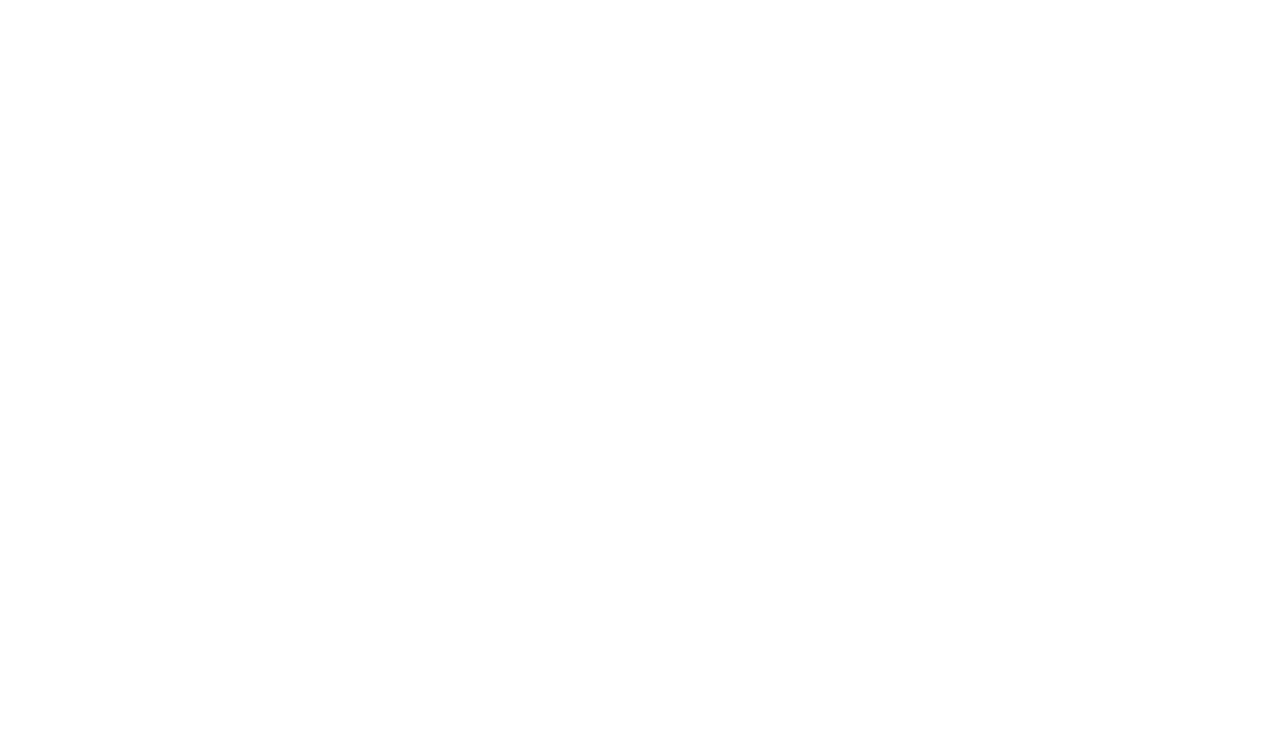
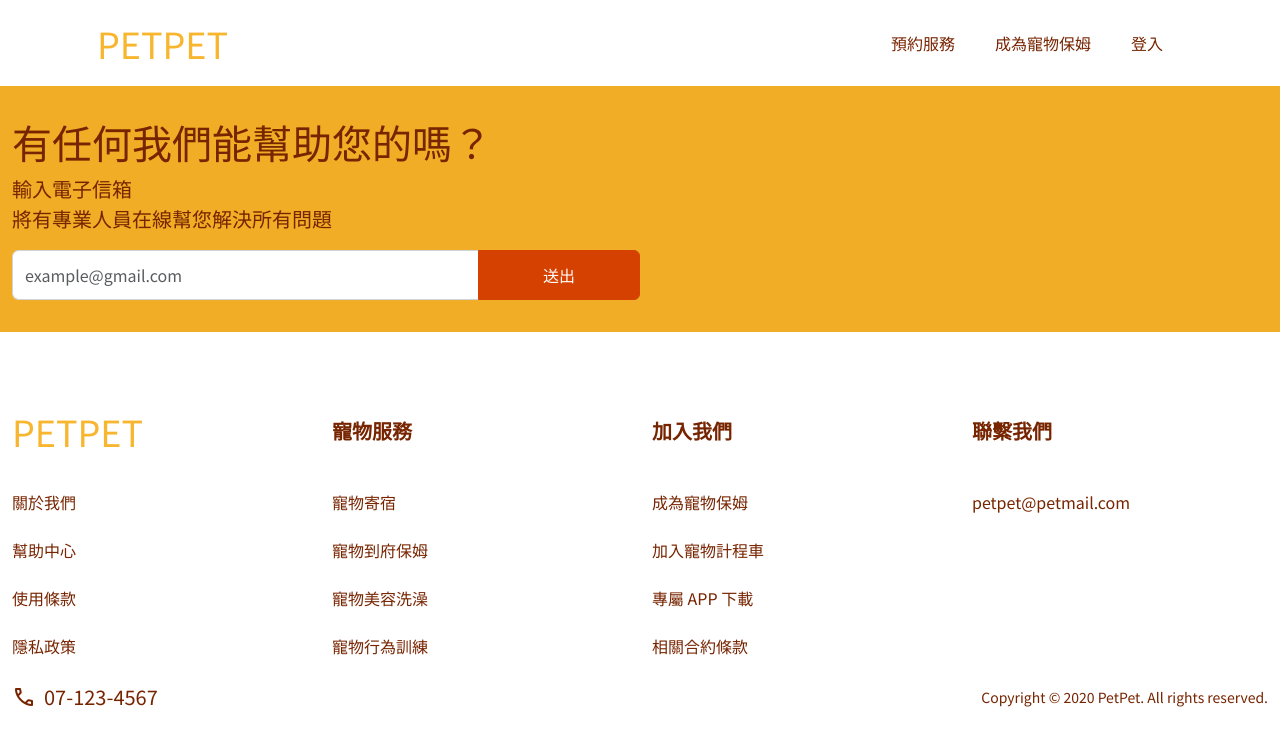
Before and after one commit to snoesugar/PETPET-React, a React (Vite) app: page /user in a window 1280 px wide. Shown: the top 746 px of the page. Built offline with nearby package versions, Linux system fonts and the light colour scheme; a web font is replaced by a local one.

Commit message:
增加預約服務的網頁和寵物寄送、Link

```diff
--- a/src/App.jsx
+++ b/src/App.jsx
@@ -1,11 +1,23 @@
 import { Routes, Route } from 'react-router-dom'
 import Home from './pages/Home'
+import Navbar from './components/Navbar'
+import Footer from './components/Footer'
+import PetSitting from './pages/PetSitting'
+import Services from './pages/Services'
 
 function App() {
   return (
-    <Routes>
-      <Route path="/" element={<Home />} />
-    </Routes>
+    <>
+      <div className="container-xl">
+        <Navbar />
+      </div>
+      <Routes>
+        <Route path="/" element={<Home />} />
+        <Route path="/petSitting" element={<PetSitting />}></Route>
+        <Route path="/Services" element={<Services />}></Route>
+      </Routes>
+      <Footer />
+    </>
   )
 }
 
--- /dev/null
+++ b/src/components/Footer.jsx
@@ -0,0 +1,105 @@
+import { Link } from 'react-router-dom'
+
+const Footer = () => {
+  return (
+    <>
+      {/* 有任何我們能幫助您的嗎？ */}
+      <div className="bg-yellow-20 mb-11">
+        <div className="container-lg text-primary py-7">
+          <h2 className="mb-2">有任何我們能幫助您的嗎？</h2>
+          <p className="fs-7 fw-medium mb-0">輸入電子信箱</p>
+          <p className="fs-7 fw-medium mb-4">將有專業人員在線幫您解決所有問題</p>
+          <div className="input-group w-50">
+            <input type="text" className="form-control" placeholder="example@gmail.com" aria-label="example@gmail.com" aria-describedby="button-email" />
+            <button className="btn btn-orange-20 py-3 px-10" type="button" id="button-email">送出</button>
+          </div>
+        </div>
+      </div>
+      {/* footer */}
+      <div className="container-lg mb-6">
+        <div className="row">
+          <div className="col-3">
+            <div className="mb-7">
+              <Link to="/" className="text-decoration-none fs-3 text-yellow-10">PETPET</Link>
+            </div>
+          </div>
+          <div className="col-3 d-flex align-items-center">
+            <div className="mb-7">
+              <span className="text-primary fs-7 fw-bold">寵物服務</span>
+            </div>
+          </div>
+          <div className="col-3 d-flex align-items-center">
+            <div className="mb-7">
+              <span className="text-primary fs-7 fw-bold">加入我們</span>
+            </div>
+          </div>
+          <div className="col-3 d-flex align-items-center">
+            <div className="mb-7">
+              <span className="text-primary fs-7 fw-bold">聯繫我們 </span>
+            </div>
+          </div>
+        </div>
+        <div className="row">
+          <div className="col-3">
+            <ul className="list-unstyled">
+              <li className="mb-6">
+                <a href="#" className="text-decoration-none">關於我們</a>
+              </li>
+              <li className="mb-6">
+                <a href="#" className="text-decoration-none">幫助中心</a>
+              </li>
+              <li className="mb-6">
+                <a href="#" className="text-decoration-none">使用條款</a>
+              </li>
+              <li className="mb-6">
+                <a href="#" className="text-decoration-none">隱私政策</a>
+              </li>
+            </ul>
+          </div>
+          <div className="col-3">
+            <ul className="list-unstyled">
+              <li className="mb-6">
+                <Link to="/petsitting" className="text-decoration-none">寵物寄宿</Link>
+              </li>
+              <li className="mb-6">
+                <a href="#" className="text-decoration-none">寵物到府保姆</a>
+              </li>
+              <li className="mb-6">
+                <a href="#" className="text-decoration-none">寵物美容洗澡</a>
+              </li>
+              <li className="mb-6">
+                <a href="#" className="text-decoration-none">寵物行為訓練</a>
+              </li>
+            </ul>
+          </div>
+          <div className="col-3">
+            <ul className="list-unstyled">
+              <li className="mb-6">
+                <a href="#" className="text-decoration-none">成為寵物保姆</a>
+              </li>
+              <li className="mb-6">
+                <a href="#" className="text-decoration-none">加入寵物計程車</a>
+              </li>
+              <li className="mb-6">
+                <a href="#" className="text-decoration-none">專屬 APP 下載</a>
+              </li>
+              <li className="mb-6">
+                <a href="#" className="text-decoration-none">相關合約條款</a>
+              </li>
+            </ul>
+          </div>
+          <div className="col-3">
+            <p className="text-primary">petpet@petmail.com</p>
+          </div>
+        </div>
+        <div className="d-flex align-items-center text-primary">
+          <span className="material-symbols-outlined me-2">call</span>
+          <p className="fs-7 mb-0">07-123-4567</p>
+          <p className="fs-10  ms-auto mb-0">Copyright © 2020 PetPet. All rights reserved.</p>
+        </div>
+      </div>
+    </>
+  )
+}
+
+export default Footer
--- a/src/components/Navbar.jsx
+++ b/src/components/Navbar.jsx
@@ -1,21 +1,44 @@
+import { Link } from 'react-router-dom'
+
 const Navbar = () => {
   return (
     <nav className="navbar navbar-expand-lg">
       <div className="container-fluid px-0">
-        <a className="navbar-brand text-yellow-10 fs-3 p-0" href="#">PETPET</a>
-        <button className="navbar-toggler" type="button" data-bs-toggle="collapse" data-bs-target="#navbarNav" aria-controls="navbarNav" aria-expanded="false" aria-label="Toggle navigation">
+        <Link
+          className="navbar-brand text-yellow-10 fs-3 p-0"
+          to="/"
+        >
+          PETPET
+        </Link>
+
+        <button
+          className="navbar-toggler"
+          type="button"
+          data-bs-toggle="collapse"
+          data-bs-target="#navbarNav"
+          aria-controls="navbarNav"
+          aria-expanded="false"
+          aria-label="Toggle navigation"
+        >
           <span className="navbar-toggler-icon"></span>
         </button>
+
         <div className="collapse navbar-collapse" id="navbarNav">
           <ul className="navbar-nav ms-auto">
             <li className="nav-item">
-              <a className="nav-link px-5 text-primary" aria-current="page" href="#">預約服務</a>
+              <Link className="nav-link px-5 text-primary" to="/services">
+                預約服務
+              </Link>
             </li>
             <li className="nav-item">
-              <a className="nav-link px-5 text-primary" href="#">成為寵物保姆</a>
+              <Link className="nav-link px-5 text-primary" to="/">
+                成為寵物保姆
+              </Link>
             </li>
             <li className="nav-item">
-              <a className="nav-link px-5 text-primary" href="#">登入</a>
+              <Link className="nav-link px-5 text-primary" to="/">
+                登入
+              </Link>
             </li>
           </ul>
         </div>
--- a/src/main.jsx
+++ b/src/main.jsx
@@ -7,7 +7,7 @@
 
 createRoot(document.getElementById('root')).render(
   <StrictMode>
-    <BrowserRouter basename="/PETPET-React">
+    <BrowserRouter basename={import.meta.env.BASE_URL}>
       <App />
     </BrowserRouter>
   </StrictMode>,
--- a/src/pages/Home.jsx
+++ b/src/pages/Home.jsx
@@ -100,7 +100,6 @@
     <>
       {/* 首頁 */}
       <div className="container-xl mb-12">
-        <Navbar />
         <div className="row">
           <div className="col-5">
             <img className="img-fluid" src={`${import.meta.env.BASE_URL}index-1.png`} alt="index-1" />
@@ -298,101 +297,6 @@
           </div>
         </div>
       </div>
-      {/* 有任何我們能幫助您的嗎？ */}
-      <div className="bg-yellow-20 mb-11">
-        <div className="container-lg text-primary py-7">
-          <h2 className="mb-2">有任何我們能幫助您的嗎？</h2>
-          <p className="fs-7 fw-medium mb-0">輸入電子信箱</p>
-          <p className="fs-7 fw-medium mb-4">將有專業人員在線幫您解決所有問題</p>
-          <div className="input-group w-50">
-            <input type="text" className="form-control" placeholder="example@gmail.com" aria-label="example@gmail.com" aria-describedby="button-email" />
-            <button className="btn btn-orange-20 py-3 px-10" type="button" id="button-email">送出</button>
-          </div>
-        </div>
-      </div>
-      {/* footer */}
-      <div className="container-lg mb-6">
-        <div className="row">
-          <div className="col-3">
-            <div className="mb-7">
-              <a href="#" className="text-decoration-none fs-3 text-yellow-10">PETPET</a>
-            </div>
-          </div>
-          <div className="col-3 d-flex align-items-center">
-            <div className="mb-7">
-              <a href="#" className="text-decoration-none fs-7 fw-bold">寵物服務</a>
-            </div>
-          </div>
-          <div className="col-3 d-flex align-items-center">
-            <div className="mb-7">
-              <a href="#" className="text-decoration-none fs-7 fw-bold">加入我們</a>
-            </div>
-          </div>
-          <div className="col-3 d-flex align-items-center">
-            <div className="mb-7">
-              <a href="#" className="text-decoration-none fs-7 fw-bold">聯繫我們 </a>
-            </div>
-          </div>
-        </div>
-        <div className="row">
-          <div className="col-3">
-            <ul className="list-unstyled">
-              <li className="mb-6">
-                <a href="#" className="text-decoration-none">關於我們</a>
-              </li>
-              <li className="mb-6">
-                <a href="#" className="text-decoration-none">幫助中心</a>
-              </li>
-              <li className="mb-6">
-                <a href="#" className="text-decoration-none">使用條款</a>
-              </li>
-              <li className="mb-6">
-                <a href="#" className="text-decoration-none">隱私政策</a>
-              </li>
-            </ul>
-          </div>
-          <div className="col-3">
-            <ul className="list-unstyled">
-              <li className="mb-6">
-                <a href="#" className="text-decoration-none">寵物寄宿</a>
-              </li>
-              <li className="mb-6">
-                <a href="#" className="text-decoration-none">寵物到府保姆</a>
-              </li>
-              <li className="mb-6">
-                <a href="#" className="text-decoration-none">寵物美容洗澡</a>
-              </li>
-              <li className="mb-6">
-                <a href="#" className="text-decoration-none">寵物行為訓練</a>
-              </li>
-            </ul>
-          </div>
-          <div className="col-3">
-            <ul className="list-unstyled">
-              <li className="mb-6">
-                <a href="#" className="text-decoration-none">成為寵物保姆</a>
-              </li>
-              <li className="mb-6">
-                <a href="#" className="text-decoration-none">加入寵物計程車</a>
-              </li>
-              <li className="mb-6">
-                <a href="#" className="text-decoration-none">專屬 APP 下載</a>
-              </li>
-              <li className="mb-6">
-                <a href="#" className="text-decoration-none">相關合約條款</a>
-              </li>
-            </ul>
-          </div>
-          <div className="col-3">
-            <p className="text-primary">petpet@petmail.com</p>
-          </div>
-        </div>
-        <div className="d-flex align-items-center text-primary">
-          <span className="material-symbols-outlined me-2">call</span>
-          <p className="fs-7 mb-0">07-123-4567</p>
-          <p className="fs-10  ms-auto mb-0">Copyright © 2020 PetPet. All rights reserved.</p>
-        </div>
-      </div>
     </>
   )
 }
--- /dev/null
+++ b/src/pages/PetSitting.jsx
@@ -0,0 +1,7 @@
+const PetSitting = () => {
+  return (
+    <p>寵物寄宿</p>
+  )
+}
+
+export default PetSitting
--- /dev/null
+++ b/src/pages/Services.jsx
@@ -0,0 +1,7 @@
+const Services = () => {
+  return (
+    <p>預約服務</p>
+  )
+}
+
+export default Services
```
